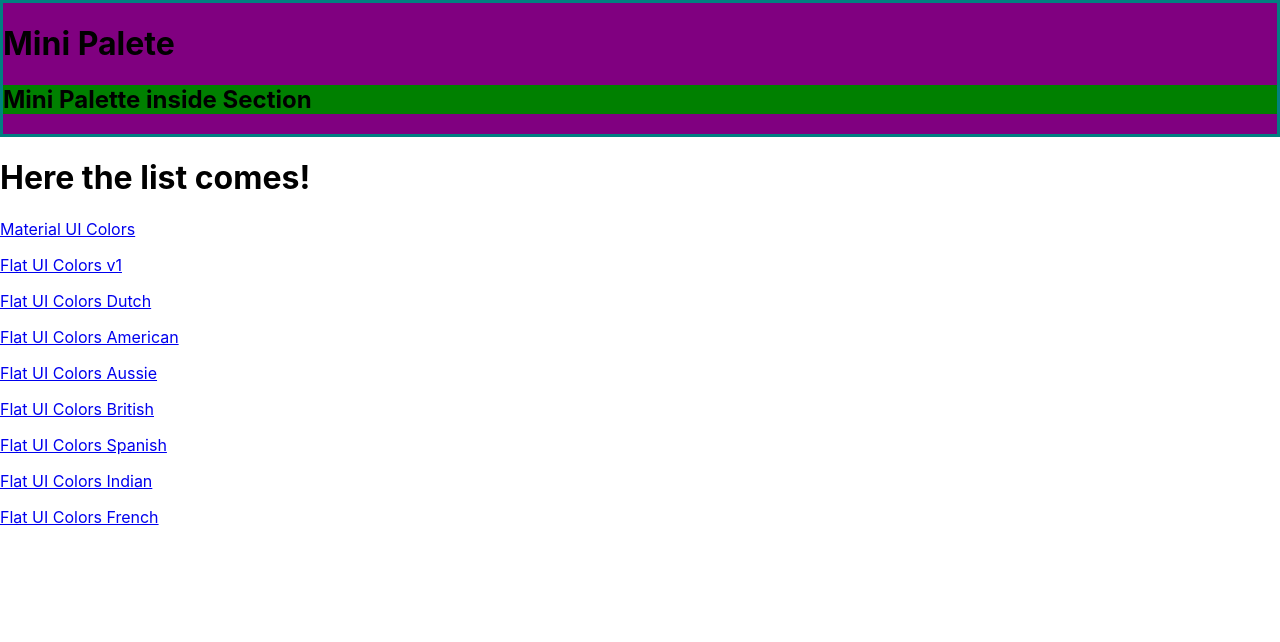
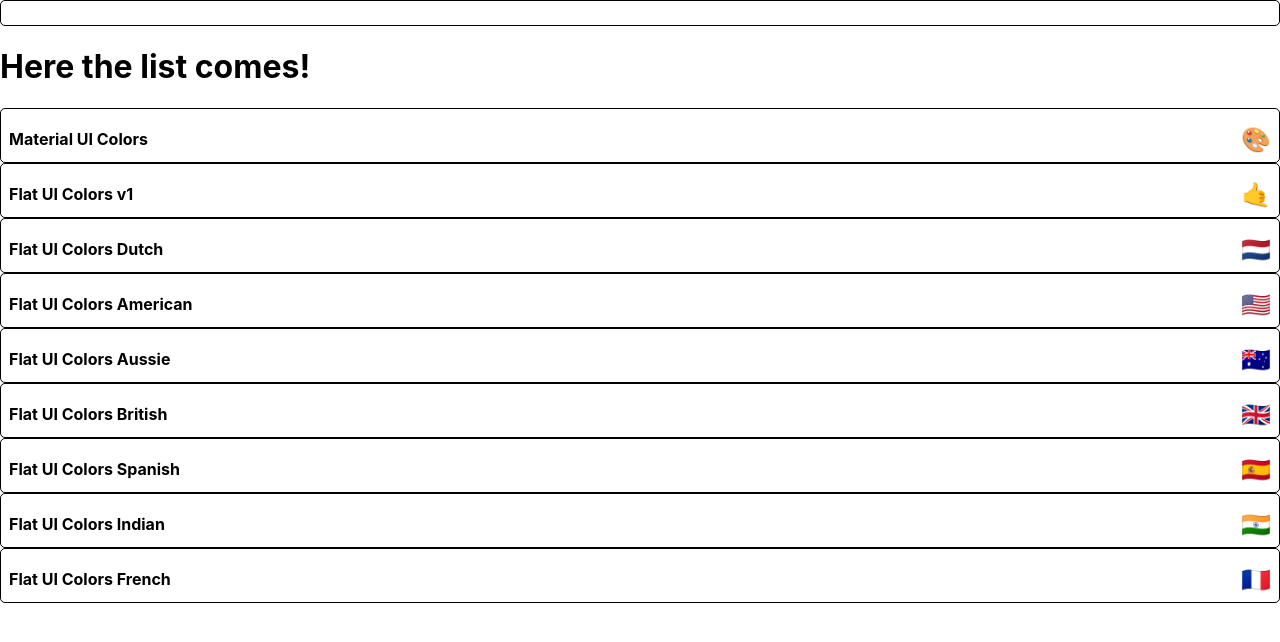
Before and after one commit to MouryaManu/colors_app, a React (Create React App) app: page / in a window 1280 px wide. Shown: the top 642 px of the page. Built offline with nearby package versions, Linux system fonts and the light colour scheme; the HTML template or start-up script is replaced by a standard one.

Commit message:
Started Styling MiniPalette.js

```diff
--- a/src/MiniPalette.js
+++ b/src/MiniPalette.js
@@ -2,23 +2,48 @@
 import {withStyles} from "@material-ui/styles";
 
 const styles = {
-    main: {
-        backgroundColor : "purple",
-        border: "3px solid teal"
+    root: {
+        backgroundColor: "white",
+        border: "1px solid black",
+        borderRadius: "5px",
+        padding: "0.5rem",
+        position: "relative",
+        overflow: "hidden",
+        "&:hover": {
+            cursor: "pointer"
+        }
+
     },
-    secondary: {
-        backgroundColor: "green"
+    color: {
+
+    },
+    title: {
+        display: "flex",
+        justifyContent: 'space-between',
+        alignItems: "center",
+        margin: "0",
+        color: "black",
+        paddingTop: "0.5rem",
+        fontSize: "1rem",
+        position: "relative"
+    },
+    emoji: {
+        marginLeft: "0.5rem",
+        fontSize: "1.5rem"
+
     }
 };
 
 function MiniPalette(props) {
-    const {classes} = props;
+    const {classes,paletteName,emoji} = props;
     return(
-        <div className={classes.main} >
-            <h1> Mini Palete</h1>
-            <section className={classes.secondary} >
-                <h1>Mini Palette inside Section</h1>
-            </section>
+        <div className={classes.root} >
+            <div className={classes.color}>
+                <h5 className={classes.title} >
+                 {paletteName} <span className={classes.emoji} >{emoji}</span>
+                </h5>
+
+            </div>
         </div>
     )
 }
--- a/src/PaletteList.js
+++ b/src/PaletteList.js
@@ -10,11 +10,7 @@
                 <MiniPalette />
                 <h1>Here the list comes!</h1>
                 {palettes.map(palette => (
-                    <p>
-                   <Link to={`/palette/${palette.id}`}>
-                   {palette.paletteName}
-                   </Link>
-                   </p>
+                    <MiniPalette {...palette} />
                 ))}
 
             </div>
```
